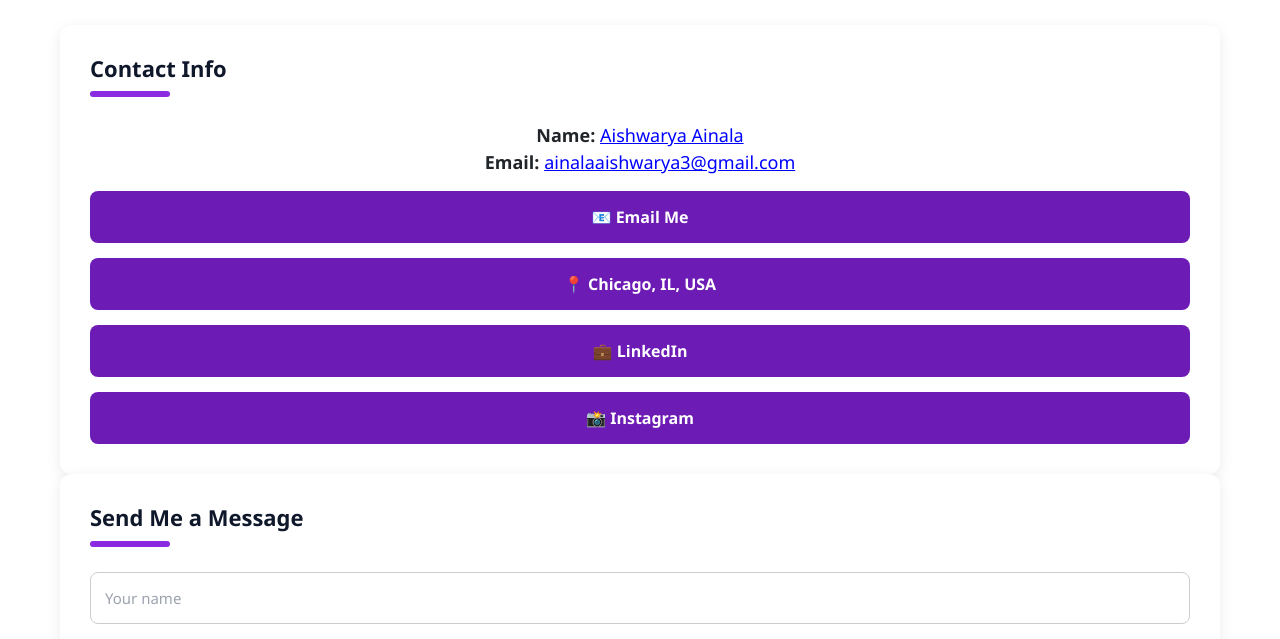
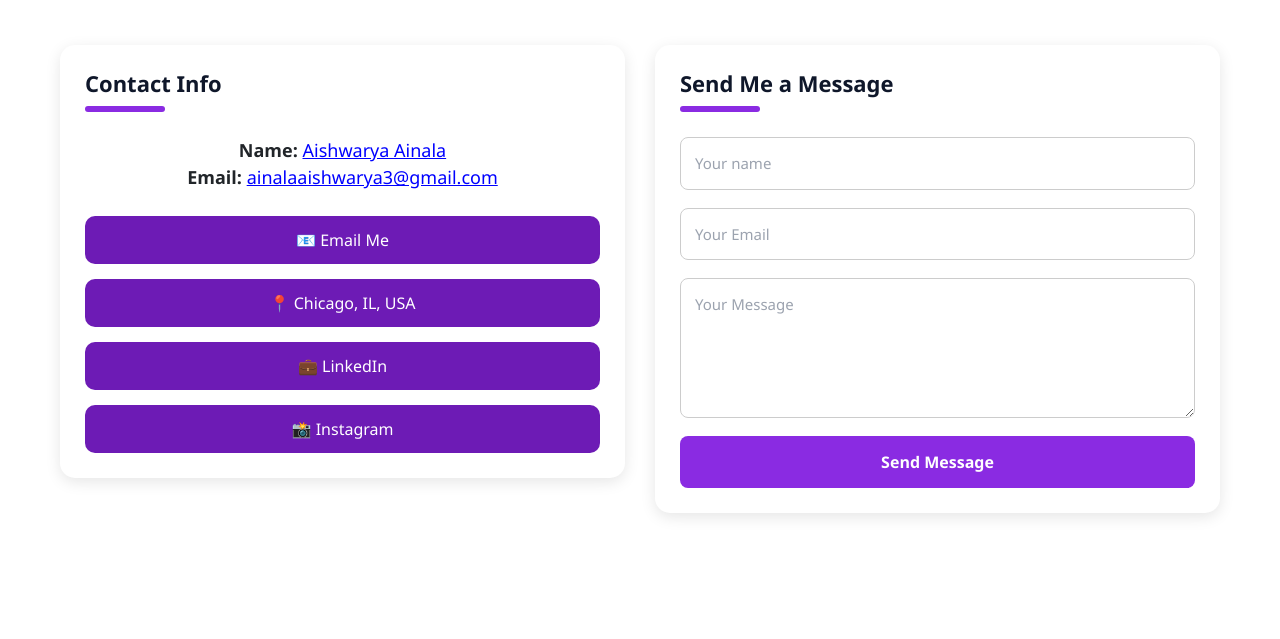
Before and after one commit to ainalaaishwarya3-blip/My_Portfolio, a plain HTML site: page index.html in a window 1280 px wide. Shown: the part 4658-5297 px from the top of the page. Drawn offline with nearby package versions, Linux system fonts and the light colour scheme.

Commit message:
Update index.html

```diff
--- a/index.html
+++ b/index.html
@@ -381,7 +381,7 @@
      .contact-section {
   max-width: 1200px;
   margin: 60px auto;
-  padding: 40px 20px;
+  padding: 60px 20px;
   pointer-events: auto;
 }
 
@@ -396,9 +396,9 @@
 .contact-card {
   flex: 1 1 500px;
   background: #fff;
-  padding: 30px;
-  border-radius: 12px;
-  box-shadow: 0 4px 15px rgba(0,0,0,0.08);
+  padding: 25px;
+  border-radius: 15px;
+  box-shadow: 0 4px 15px rgba(0,0,0,0.1);
   text-align: left;
   box-sizing: border-box;
 }
@@ -424,6 +424,7 @@
 
 /* Contact Info buttons */
 .info-buttons {
+  margin-top: 25px;
   display: flex;
   flex-direction: column;
   gap: 15px;
@@ -434,10 +435,10 @@
   align-items: center;
   justify-content: center;
   gap: 10px;
-  padding: 14px;
-  border-radius: 8px;
+  padding: 12px;
+  border-radius: 10px;
   text-decoration: none;
-  font-weight: 600;
+  font-weight: 500;
   color: #fff;
   background: #6d1bb5;
   transition: background 0.3s;
@@ -454,6 +455,7 @@
   gap: 18px;
   position: relative;;
 }
+
 
 .contact-form input,
 .contact-form textarea {
@@ -493,6 +495,7 @@
 .send-btn:hover {
   background: #6d1bb5;
 }
+
  .link {
     color: blue;
     text-decoration: underline;
@@ -905,16 +908,18 @@
   <!-- ---------- Contact Section ---------- -->
 <section id="Contact" class="contact-section">
 
-  <!-- Add Name and Email Display -->
+  <div class="contact-container">
+    <!-- Contact Info Card -->
     <div class="contact-card">
       <h3 class="card-title">Contact Info</h3>
+      <p><strong>Name:</strong>
+        <a href="https://www.linkedin.com/in/aishwaryaainala-123abc/" target="_blank" class="link">Aishwarya Ainala</a>
+      </p>
+      <p><strong>Email:</strong>
+        <a href="mailto:ainalaaishwarya3@gmail.com" class="link">ainalaaishwarya3@gmail.com</a>
+      </p>
 
-  <!-- Name and Email Display with Links -->
-  <p><strong>Name:</strong> <a href="https://www.linkedin.com/in/aishwaryaainala-123abc/" target="_blank" class="link">Aishwarya Ainala</a></p>
-  <p><strong>Email:</strong> <a href="mailto:ainalaaishwarya3@gmail.com" class="link">ainalaaishwarya3@gmail.com</a></p>
-
-  <!-- Add some spacing -->
-  <div style="margin-top: 15px;" class="info-buttons">
+      <div class="info-buttons">
         <a href="mailto:ainalaaishwarya3@gmail.com">📧 Email Me</a>
         <a href="#">📍 Chicago, IL, USA</a>
         <a href="https://www.linkedin.com/in/aishwaryaainala-123abc/" target="_blank">💼 LinkedIn</a>
@@ -922,7 +927,7 @@
       </div>
     </div>
 
-    <!-- Contact Form -->
+    <!-- Contact Form Card -->
     <div class="contact-card">
       <h3 class="card-title">Send Me a Message</h3>
       <form class="contact-form" action="https://formspree.io/f/mldwodjd" method="POST">
@@ -931,6 +936,10 @@
         <textarea name="message" placeholder="Your Message" required></textarea>
         <button type="submit" class="send-btn">Send Message</button>
       </form>
+    </div>
+  </div>
+
+</section>
 
 <!-- Success / error messages -->
 <p id="formStatus" style="text-align:center; margin-top:10px; color:green; display:none;">
```
Lines whose indentation alone changed are shown as unchanged.
